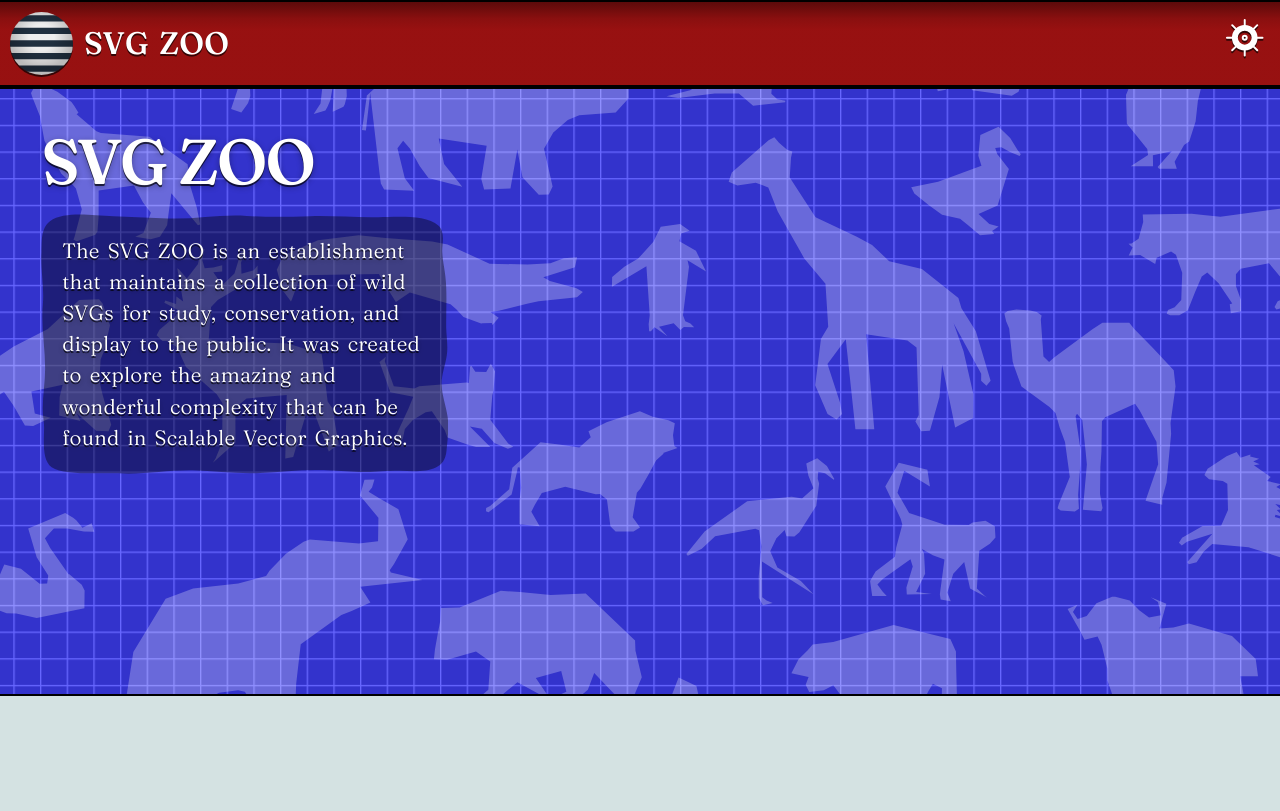
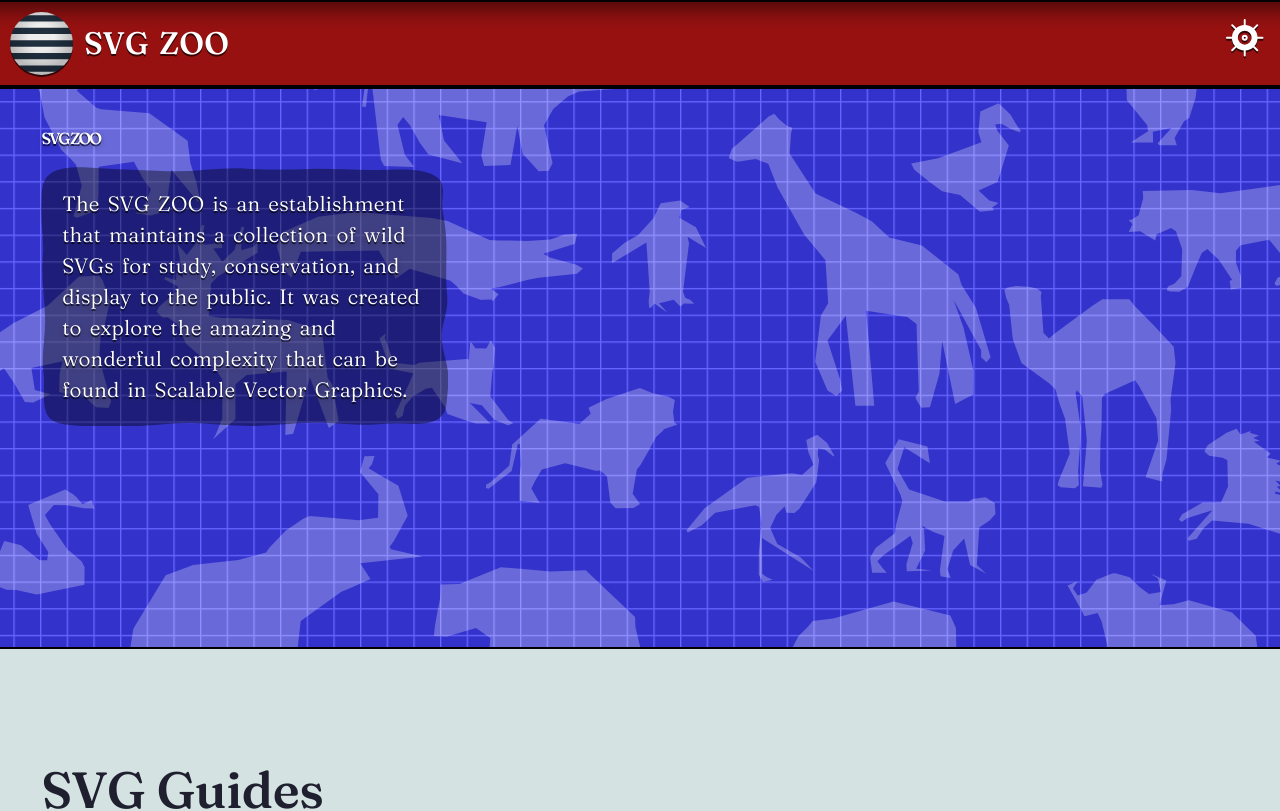
Before and after one commit to nelilly/svg-zoo, a Next.js app: page / in a window 1280 px wide. Shown: the top 811 px of the page. Built offline with nearby package versions, Linux system fonts and the light colour scheme.

Commit message:
Update hero h1 mobile size

```diff
--- a/src/components/Hero/style.module.css
+++ b/src/components/Hero/style.module.css
@@ -19,6 +19,7 @@
 }
 
 .hero h1 {
+  font-size: 2rem;
   line-height: 1;
 }
 
@@ -39,6 +40,10 @@
 }
 
 @media (min-width: 61.25rem) {
+  .hero h1 {
+    font-size: initial;
+  }
+
   .clip {
     width: 34%;
   }
```
